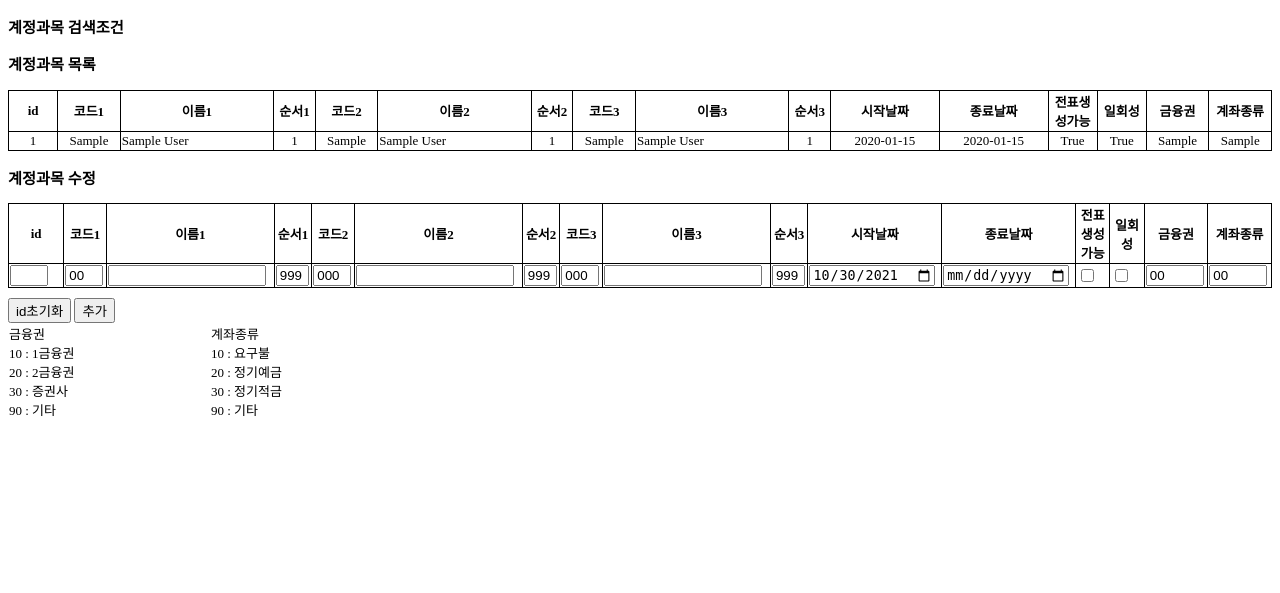
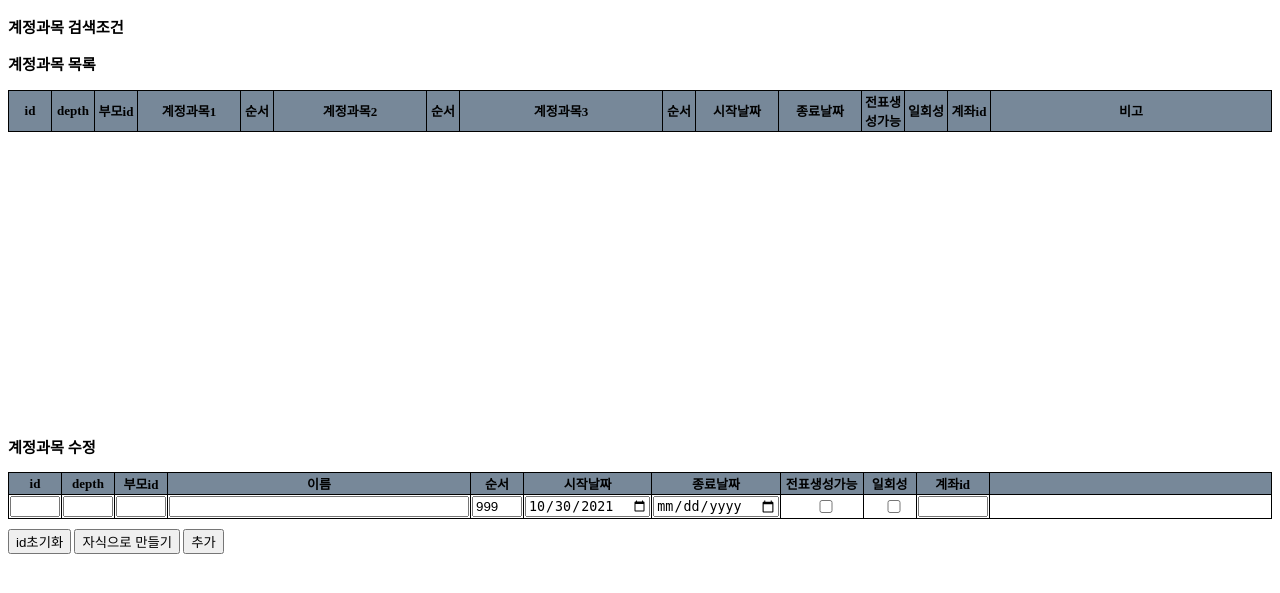
Before and after one commit to boritjjaroo/DjangoMySite, a Django app: page /accbook/accounts/ in a window 1280 px wide. Shown: the top 593 px of the page. Run offline with Django 3.2, Linux system fonts and the light colour scheme; tables that the repository leaves empty hold one stand-in row (values such as "Sample post"); lists and menus that the app fills with data are empty; some libraries are stand-ins or nearby versions.

Commit message:
계좌 정보 추가

```diff
--- a/accbook/urls.py
+++ b/accbook/urls.py
@@ -7,4 +7,5 @@ urlpatterns = [
     path('', views.index, name='index'),
     path('accounts/', views.accounts, name='accounts'),
     path('accounts/modify/', views.accounts_modify, name='accounts_modify'),
+    path('deposits/', views.deposits, name='deposits'),
 ]
--- a/accbook/views.py
+++ b/accbook/views.py
@@ -1,36 +1,60 @@
 from django.shortcuts import redirect, render
 from django.http import HttpResponse
 
-from .models import Accounts
+import datetime
+
+from .models import Accounts, Deposit
 
 def index(request):
-    return HttpResponse("안녕하세요 pybo에 오신것을 환영합니다.")
+    context = {
+    }
+    return render(request, 'accbook/index.html', context)
+
+# 계정과목을 계층구조로 보여주기 위해 depth-first 방식으로 새 list에 추가하는 함수
+def append_child(list, list_ordered, depth, parent_id):
+    for account in list:
+        if account.depth == depth and account.parent == parent_id:
+            list_ordered.append(account)
+            if not account.is_slip:
+                append_child(list, list_ordered, depth + 1, account.id)
 
 
 def accounts(request):
+    scroll_y_pos = request.session.get('_scroll_y_pos')
+    if not scroll_y_pos:
+        scroll_y_pos = "0"
 
-    accounts_list = Accounts.objects.order_by('order1', 'order2', 'order3')
+    accounts_list = Accounts.objects.order_by('depth', 'order')
+    accounts_list_ordered = []
 
-    context = { 'list': accounts_list }
+    for account in accounts_list:
+        if account.depth == 0:
+            accounts_list_ordered.append(account)
+            append_child(accounts_list, accounts_list_ordered, 1, account.id)
+
+    context = {
+        'list': accounts_list_ordered,
+        'scroll_y_pos': scroll_y_pos,
+    }
     return render(request, 'accbook/accounts_list.html', context)
 
 
 def accounts_modify(request):
+    scroll_y_pos = request.POST.get('scroll_y_pos')
     id = request.POST.get('id')
     if id and id.isdigit():
         account_item = Accounts.objects.filter(id=id).first()
     else:
         account_item = Accounts()
 
-    account_item.code1 = request.POST.get('code1')
-    account_item.name1 = request.POST.get('name1')
-    account_item.order1 = request.POST.get('order1')
-    account_item.code2 = request.POST.get('code2')
-    account_item.name2 = request.POST.get('name2')
-    account_item.order2 = request.POST.get('order2')
-    account_item.code3 = request.POST.get('code3')
-    account_item.name3 = request.POST.get('name3')
-    account_item.order3 = request.POST.get('order3')
+    account_item.depth = request.POST.get('depth')
+    parent = request.POST.get('parent')
+    if not parent:
+        parent = None
+    account_item.parent = parent
+    account_item.code = request.POST.get('code')
+    account_item.name = request.POST.get('name')
+    account_item.order = request.POST.get('order')
 
     date = request.POST.get('begin_date')
     if not date:
@@ -44,9 +68,31 @@ def accounts_modify(request):
     account_item.is_slip = request.POST.get('is_slip') is not None
     account_item.is_temporary = request.POST.get('is_temporary') is not None
 
-    account_item.bank_type = request.POST.get('bank_type')
-    account_item.deposit_type = request.POST.get('deposit_type')
+    deposit_id = request.POST.get('deposit')
+    if deposit_id:
+        deposit = Deposit.objects.get(id=deposit_id)
+        if deposit:
+            account_item.deposit = deposit
 
     account_item.save()
 
+    request.session['_scroll_y_pos'] = scroll_y_pos
     return redirect('accbook:accounts')
+
+
+def deposits(request):
+    deposits_list = Deposit.objects.order_by('order')
+
+    today = datetime.date.today()
+    nearest_item = None
+    for item in deposits_list:
+        if item.expiration_date and (nearest_item is None or item.expiration_date - today < nearest_item.expiration_date - today):
+            nearest_item = item
+
+    if nearest_item:
+        nearest_item.is_expiration_coming = True;
+
+    context = {
+        'list': deposits_list,
+    }
+    return render(request, 'accbook/deposits.html', context)
--- a/templates/accbook/accounts_list.html
+++ b/templates/accbook/accounts_list.html
@@ -2,178 +2,232 @@
 {% load humanize %}
 <!DOCTYPE html>
 <html>
+
 <head>
     <meta charset="utf-8">
     <link rel="stylesheet" type="text/css" href="{% static 'css/style.css' %}">
     <style>
-            th { text-align: center;}
+        th {
+            background-color: lightslategrey;
+            text-align: center;
+        }
+
+        tr.False.depth0 {
+            background-color: #a0d1de;
+        }
+
+        tr.False.depth1 {
+            background-color: #dff0f5
+        }
+
+        table td input {
+            width: 100%;
+            box-sizing: border-box;
+        }
+
+        .tableFixHead {
+            overflow: auto;
+            height: 300px;
+        }
+
+        .tableFixHead thead th {
+            position: sticky;
+            top: 0;
+            z-index: 1;
+        }
     </style>
     <script src="https://code.jquery.com/jquery-3.2.1.min.js"></script>
     <script src="{% static 'js/common.js' %}"></script>
     <script type="text/javascript">
 
         var selected_id = null;
+        var selected_color = null;
 
-            $(function(){
+        function unselectTr(trId) {
+            if (selected_color)
+                $('#' + trId).css('background-color', selected_color);
+            else
+                $('#' + trId).css('background-color', 'transparent');
 
-                document.getElementById('begin_date').valueAsDate = new Date();
-
-                $('#btn_reset_id').click(function() {
+            $('#btn_modify').val("추가");
             $('#id').val("");
-                    $('#btn_modify').val("추가");
-                    $('#'+selected_id).css('background-color', 'transparent');
-                });
-
-                $('#btn_modify').click(function() {
-                    $('#form_modify').submit();
-                });
-
-                $('table.list tr').click(function() {
-                    if (selected_id) {
-                        $('#'+selected_id).css('background-color', 'transparent');
-                        $('#btn_modify').val("추가");
-
-                        $('#id').val("");
-                        $('#code1').val("00");
-                        $('#name1').val("");
-                        $('#order1').val("999");
-                        $('#code2').val("000");
-                        $('#name2').val("");
-                        $('#order2').val("999");
-                        $('#code3').val("000");
-                        $('#name3').val("");
-                        $('#order3').val("999");
+            $('#depth').val("0");
+            $('#parent').val("");
+            $('#name').val("");
+            $('#order').val("999");
             $('#begin_date').val("");
             $('#end_date').val("");
             $('#is_slip').prop('checked', false);
             $('#is_temporary').prop('checked', false);
-                        $('#bank_type').val("00");
-                        $('#deposit_type').val("00");
+            $('#deposit').val("");
+        }
+
+        $(function () {
+
+            document.getElementById('begin_date').valueAsDate = new Date();
+            var y_pos = parseInt("{{scroll_y_pos}}");
+            $('div.tableFixHead').scrollTop(y_pos);
+
+            $('#btn_reset_id').click(function (e) {
+                e.stopPropagation();
+                $('#id').val("");
+                $('#btn_modify').val("추가");
+                $('#' + selected_id).css('background-color', 'transparent');
+            });
+
+            $('#btn_make_child').click(function (e) {
+                e.stopPropagation();
+                var depth = parseInt($('#depth').val()) + 1;
+                $('#depth').val(depth.toString());
+                $('#parent').val($('#id').val());
+                $('#id').val("");
+                $('#btn_modify').val("추가");
+                $('#' + selected_id).css('background-color', 'transparent');
+            });
+
+            $('#btn_modify').click(function (e) {
+                e.stopPropagation();
+                $(this).attr('disabled', true);
+                $('#scroll_y_pos').val($('div.tableFixHead').scrollTop());
+                $('#form_modify').submit();
+            });
+
+            $('table.list tr').click(function (e) {
+                e.stopPropagation();
+                if (selected_id) {
+                    unselectTr(selected_id);
                 }
                 selected_id = $(this).attr('id');
+                selected_color = $(this).css("background-color");
                 if (selected_id) {
                     $(this).css('background-color', 'bisque');
                     $('#btn_modify').val("수정");
 
                     $('#id').val($(this).find('td.id').text());
-                        $('#code1').val($(this).find('td.code1').text());
-                        $('#name1').val($(this).find('td.name1').text());
-                        $('#order1').val($(this).find('td.order1').text());
-                        $('#code2').val($(this).find('td.code2').text());
-                        $('#name2').val($(this).find('td.name2').text());
-                        $('#order2').val($(this).find('td.order2').text());
-                        $('#code3').val($(this).find('td.code3').text());
-                        $('#name3').val($(this).find('td.name3').text());
-                        $('#order3').val($(this).find('td.order3').text());
+                    $('#depth').val($(this).find('td.depth').text());
+                    $('#parent').val($(this).find('td.parent').text());
+                    $('#name').val($(this).find('td.name').text());
+                    $('#order').val($(this).find('td.order').text());
                     $('#begin_date').val($(this).find('td.begin_date').text());
                     $('#end_date').val($(this).find('td.end_date').text());
-                        $('#is_slip').prop('checked', $(this).find('td.is_slip').text()=="True");
-                        $('#is_temporary').prop('checked', $(this).find('td.is_temporary').text()=="True");
-                        $('#bank_type').val($(this).find('td.bank_type').text());
-                        $('#deposit_type').val($(this).find('td.deposit_type').text());
+                    $('#is_slip').prop('checked', $(this).find('td.is_slip').text() == "True");
+                    $('#is_temporary').prop('checked', $(this).find('td.is_temporary').text() == "True");
+                    $('#deposit').val($(this).find('td.deposit').text());
                 }
+            });
+
+            $('div.list').click(function (e) {
+                if (selected_id) {
+                    unselectTr(selected_id);
+                }
+                selected_id = null;
             });
         });
     </script>
 </head>
+
 <body>
     <h3>계정과목 검색조건</h3>
     <form action="{% url 'accbook:accounts' %}" method="post" id="form_search">
         {% csrf_token %}
     </form>
     <h3>계정과목 목록</h3>
+    <div class="tableFixHead" style="padding-bottom: 30px;">
         <table class="list">
+            <thead>
                 <tr>
-                <th width="30">id</th>
-                <th width="30">코드1</th>
-                <th width="100">이름1</th>
-                <th width="25">순서1</th>
-                <th width="30">코드2</th>
-                <th width="100">이름2</th>
-                <th width="25">순서2</th>
-                <th width="30">코드3</th>
-                <th width="100">이름3</th>
-                <th width="25">순서3</th>
-                <th width="70">시작날짜</th>
-                <th width="70">종료날짜</th>
-                <th width="30">전표생성가능</th>
-                <th width="30">일회성</th>
-                <th width="30">금융권</th>
-                <th width="30">계좌종류</th>
+                    <th width="40">id</th>
+                    <th width="40">depth</th>
+                    <th width="40">부모id</th>
+                    <th width="100">계정과목1</th>
+                    <th width="30">순서</th>
+                    <th width="150">계정과목2</th>
+                    <th width="30">순서</th>
+                    <th width="200">계정과목3</th>
+                    <th width="30">순서</th>
+                    <th width="80">시작날짜</th>
+                    <th width="80">종료날짜</th>
+                    <th width="40">전표생성가능</th>
+                    <th width="40">일회성</th>
+                    <th width="40">계좌id</th>
+                    <th>비고</th>
                 </tr>
+            </thead>
+            <tbody>
                 {% for item in list %}
-            <tr id="{{item.id}}">
+                <tr class="{{item.is_slip}} depth{{item.depth}}" id="{{item.id}}">
                     <td class="id" style="text-align: center;">{{item.id}}</td>
-                <td class="code1" style="text-align: center;">{{item.code1}}</td>
-                <td class="name1">{{item.name1}}</td>
-                <td class="order1" style="text-align: center;">{{item.order1}}</td>
-                <td class="code2" style="text-align: center;">{{item.code2}}</td>
-                <td class="name2">{{item.name2}}</td>
-                <td class="order2" style="text-align: center;">{{item.order2}}</td>
-                <td class="code3" style="text-align: center;">{{item.code3}}</td>
-                <td class="name3">{{item.name3}}</td>
-                <td class="order3" style="text-align: center;">{{item.order3}}</td>
+                    <td class="depth" style="text-align: center;">{{item.depth}}</td>
+                    <td class="parent" style="text-align: center;">{{item.parent|default_if_none:''}}</td>
+                    {% if item.depth == 0 %}
+                    <td class="name">{{item.name}}</td>
+                    <td class="order" style="text-align: center;">{{item.order}}</td>
+                    {% else %}
+                    <td></td>
+                    <td></td>
+                    {% endif %}
+                    {% if item.depth == 1 %}
+                    <td class="name">{{item.name}}</td>
+                    <td class="order" style="text-align: center;">{{item.order}}</td>
+                    {% else %}
+                    <td></td>
+                    <td></td>
+                    {% endif %}
+                    {% if item.depth == 2 %}
+                    <td class="name">{{item.name}}</td>
+                    <td class="order" style="text-align: center;">{{item.order}}</td>
+                    {% else %}
+                    <td></td>
+                    <td></td>
+                    {% endif %}
                     <td class="begin_date" style="text-align: center;">{{item.begin_date|date:"Y-m-d"}}</td>
                     <td class="end_date" style="text-align: center;">{{item.end_date|date:"Y-m-d"}}</td>
                     <td class="is_slip" style="text-align: center;">{{item.is_slip}}</td>
                     <td class="is_temporary" style="text-align: center;">{{item.is_temporary}}</td>
-                <td class="bank_type" style="text-align: center;">{{item.bank_type}}</td>
-                <td class="deposit_type" style="text-align: center;">{{item.deposit_type}}</td>
+                    <td class="deposit" style="text-align: center;">{{item.deposit.id|default_if_none:''}}</td>
+                    <td>
+                        {% if item.deposit %}
+                        {{item.deposit.name}}
+                        {% endif %}
+                    </td>
                 </tr>
                 {% endfor %}
+            </tbody>
         </table>
+    </div>
     <h3>계정과목 수정</h3>
     <form action="{% url 'accbook:accounts_modify' %}" method="post" id="form_modify">
         {% csrf_token %}
+        <input type="hidden" id="scroll_y_pos" name="scroll_y_pos">
         <table>
             <tr>
                 <th width="50">id</th>
-                    <th width="30">코드1</th>
-                    <th width="100">이름1</th>
-                    <th width="30">순서1</th>
-                    <th width="30">코드2</th>
-                    <th width="100">이름2</th>
-                    <th width="30">순서2</th>
-                    <th width="30">코드3</th>
-                    <th width="100">이름3</th>
-                    <th width="30">순서3</th>
-                    <th width="70">시작날짜</th>
-                    <th width="70">종료날짜</th>
-                    <th width="30">전표생성가능</th>
-                    <th width="30">일회성</th>
-                    <th width="30">금융권</th>
-                    <th width="30">계좌종류</th>
+                <th width="50">depth</th>
+                <th width="50">부모id</th>
+                <th width="300">이름</th>
+                <th width="50">순서</th>
+                <th width="80">시작날짜</th>
+                <th width="80">종료날짜</th>
+                <th width="80">전표생성가능</th>
+                <th width="50">일회성</th>
+                <th width="70">계좌id</th>
+                <th></th>
             </tr>
             <tr>
                 <td>
-                        <input type="text" id="id" name="id" style="width: 30px;" readonly>
+                    <input type="text" id="id" name="id" readonly>
                 </td>
                 <td>
-                        <input type="text" id="code1" name="code1" value="00" style="width: 30px;">
+                    <input type="text" id="depth" name="depth">
                 </td>
                 <td>
-                        <input type="text" id="name1" name="name1" value="" style="width: 150px;">
+                    <input type="text" id="parent" name="parent">
                 </td>
                 <td>
-                        <input type="text" id="order1" name="order1" value="999" style="width: 25px;">
+                    <input type="text" id="name" name="name" value="">
                 </td>
                 <td>
-                        <input type="text" id="code2" name="code2" value="000" style="width: 30px;">
-                    </td>
-                    <td>
-                        <input type="text" id="name2" name="name2" value="" style="width: 150px;">
-                    </td>
-                    <td>
-                        <input type="text" id="order2" name="order2" value="999" style="width: 25px;">
-                    </td>
-                    <td>
-                        <input type="text" id="code3" name="code3" value="000" style="width: 30px;">
-                    </td>
-                    <td>
-                        <input type="text" id="name3" name="name3" value="" style="width: 150px;">
-                    </td>
-                    <td>
-                        <input type="text" id="order3" name="order3" value="999" style="width: 25px;">
+                    <input type="text" id="order" name="order" value="999">
                 </td>
                 <td>
                     <input type="date" id="begin_date" name="begin_date">
@@ -188,39 +242,17 @@
                     <input type="checkbox" id="is_temporary" name="is_temporary" value="ch">
                 </td>
                 <td>
-                        <input type="text" id="bank_type" name="bank_type" value="00" style="width: 50px;">
+                    <input type="text" id="deposit" name="deposit" value="">
                 </td>
-                    <td>
-                        <input type="text" id="deposit_type" name="deposit_type" value="00" style="width: 50px;">
-                    </td>
+                <td></td>
             </tr>
         </table>
         <div style="margin-top: 10px;">
             <input type="button" id="btn_reset_id" value="id초기화">
+            <input type="button" id="btn_make_child" value="자식으로 만들기">
             <input type="button" id="btn_modify" value="추가">
-            </div>
-            <div>
-                <table style="border-collapse: collapse; border: none;">
-                    <tr>
-                        <td style="width: 200px; border: none;">
-                            <div>금융권
-                                <div>10 : 1금융권</div>
-                                <div>20 : 2금융권</div>
-                                <div>30 : 증권사</div>
-                                <div>90 : 기타</div>
-                            </div>
-                        </td>
-                        <td style="border: none;">
-                            <div>계좌종류
-                                <div>10 : 요구불</div>
-                                <div>20 : 정기예금</div>
-                                <div>30 : 정기적금</div>
-                                <div>90 : 기타</div>
-                            </div>
-                        </td>
-                    </tr>
-                </table>
         </div>
     </form>
 </body>
+
 </html>
```
Also changed, not shown: accbook/models.py (+79 -22 lines), accbook/templatetags/accbook_filter.py (added, +10 -0 lines), templates/accbook/deposits.html (added, +81 -0 lines), templates/accbook/index.html (added, +22 -0 lines), accbook/migrations/0001_initial.py, accbook/migrations/0002_auto_20211002_1426.py (deleted), accbook/migrations/0002_remove_accounts_code.py (added), accbook/migrations/0003_auto_20211003_1142.py (deleted), accbook/migrations/0003_auto_20211029_1918.py (added), accbook/migrations/0004_deposit_number.py (added), accbook/migrations/0005_rename_deposit_type_deposit_type.py (added), realestate/migrations/0024_auto_20211028_2107.py (added). Lines whose indentation alone changed are shown as unchanged.
